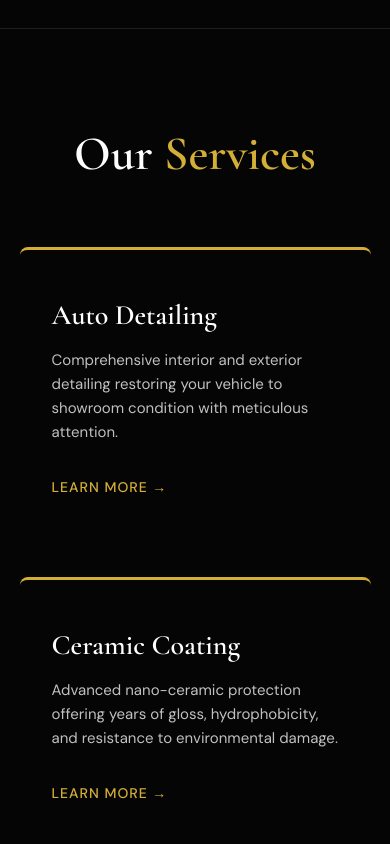
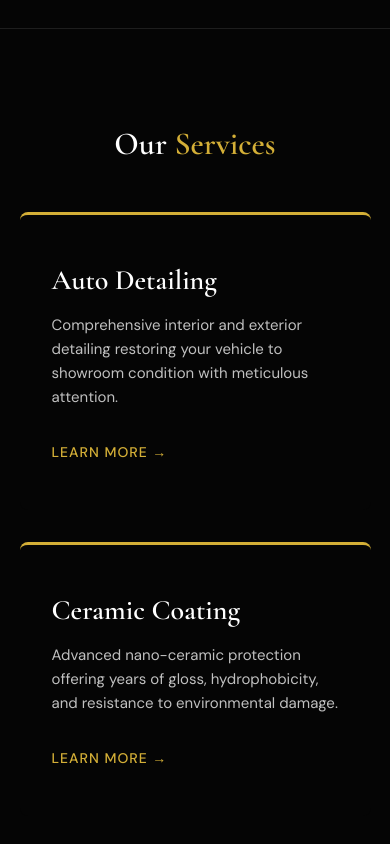
Before and after one commit to varshnilyadav/ultimate-auto-detailing, a plain HTML site: page index.html in a window 390 px wide. Shown: the part 1900-2744 px from the top of the page. Drawn offline with nearby package versions, Linux system fonts and the light colour scheme.

Commit message:
Fix text overflow in booking section on mobile devices

```diff
--- a/css/style.css
+++ b/css/style.css
@@ -205,10 +205,11 @@ a {
 }
 
 .section-title {
-    font-size: 48px;
+    font-size: clamp(32px, 8vw, 48px);
     text-align: center;
-    margin-bottom: 4rem;
+    margin-bottom: 3rem;
     color: var(--white);
+    line-height: 1.2;
 }
 
 .section-title span {
--- a/index.html
+++ b/index.html
@@ -302,10 +302,11 @@
         }
 
         .section-title {
-            font-size: 48px;
+            font-size: clamp(32px, 8vw, 48px);
             text-align: center;
-            margin-bottom: 4rem;
+            margin-bottom: 3rem;
             color: var(--white);
+            line-height: 1.2;
         }
 
         .section-title span {
@@ -1141,7 +1142,7 @@
         <div class="booking-grid">
             <div class="booking-content gs-reveal">
                 <span class="section-tag">SECURE YOUR SLOT</span>
-                <h2 class="section-title" style="text-align: left;">BOOK YOUR<br><span style="color: var(--gold);">TRANSFORMATION.</span></h2>
+                <h2 class="section-title" style="text-align: left; word-break: break-word; hyphens: auto;">BOOK YOUR<br><span style="color: var(--gold);">TRANSFORMATION.</span></h2>
                 <p class="section-desc">Our studio operates on a strictly limited volume model to ensure every vehicle receives obsessive attention. Reserve your slot today.</p>
 
                 <ul class="booking-features">
```
